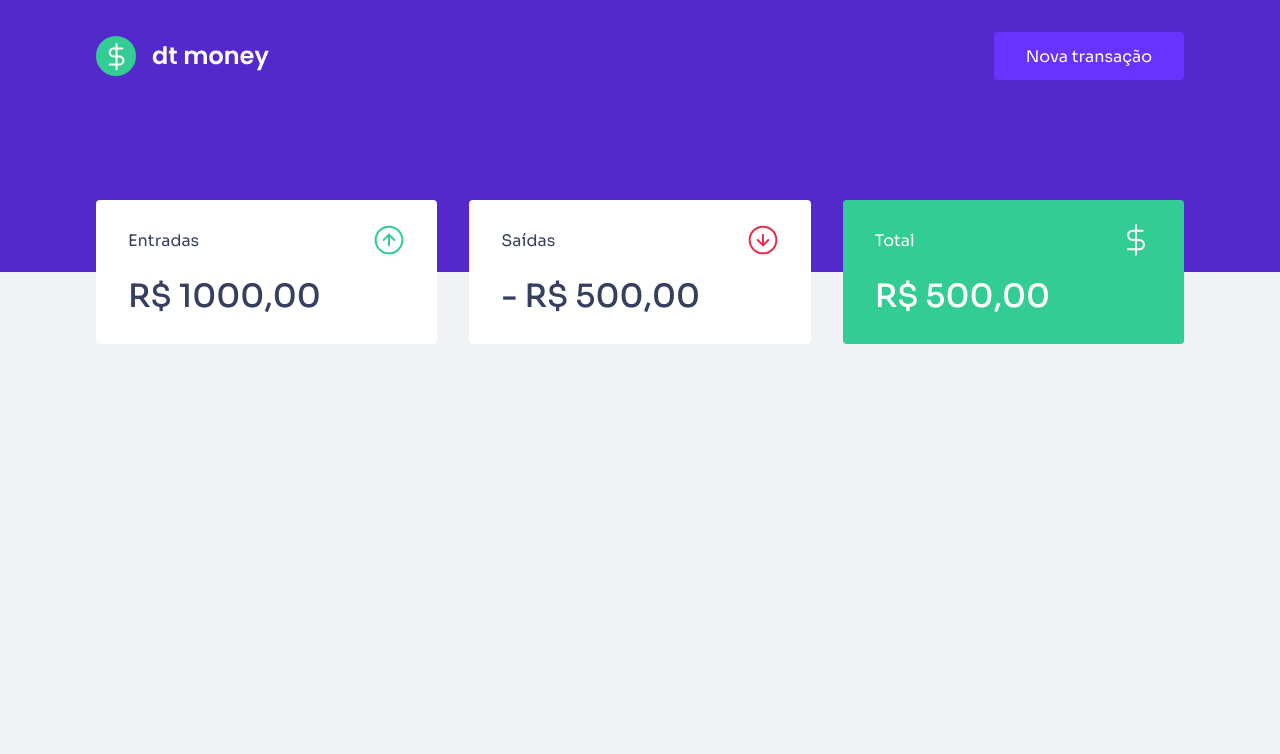
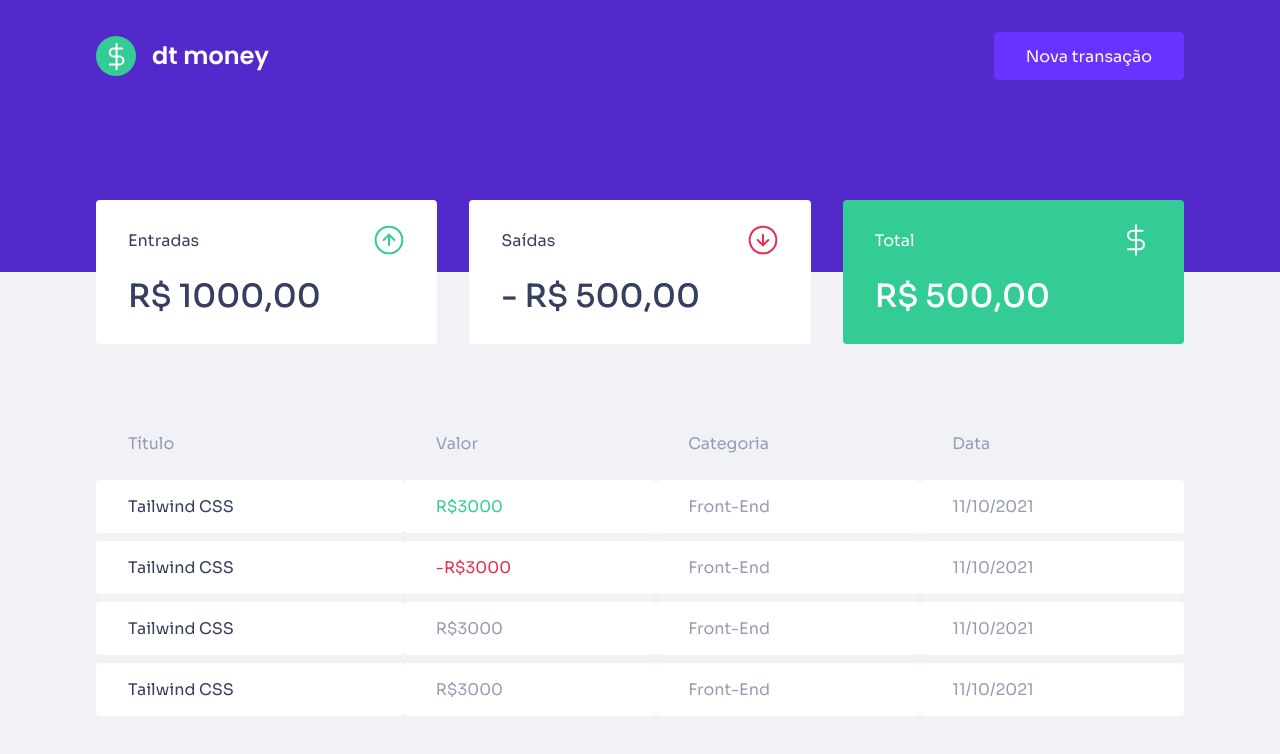
Before and after one commit to mayromyller/dtmoney, a React (Create React App) app: page / in a window 1280 px wide. Shown: the top 754 px of the page. Built offline with nearby package versions, Linux system fonts and the light colour scheme.

Commit message:
add transaction table component

```diff
--- a/src/components/Dashboard/index.tsx
+++ b/src/components/Dashboard/index.tsx
@@ -1,10 +1,12 @@
 import { Summary } from "../Summary";
+import { TransactionTable } from "../TransactionTable";
 import * as S from "./style";
 
 export function Dashboard() {
   return (
     <S.Container>
       <Summary />
+      <TransactionTable />
     </S.Container>
   );
 }
--- /dev/null
+++ b/src/components/TransactionTable/index.tsx
@@ -0,0 +1,44 @@
+import * as S from "./style";
+
+export function TransactionTable() {
+  return (
+    <S.Container>
+      <table>
+        <thead>
+          <tr>
+            <th>Título</th>
+            <th>Valor</th>
+            <th>Categoria</th>
+            <th>Data</th>
+          </tr>
+        </thead>
+        <tbody>
+          <tr>
+            <td>Tailwind CSS</td>
+            <td className="deposit">R$3000</td>
+            <td>Front-End</td>
+            <td>11/10/2021</td>
+          </tr>
+          <tr>
+            <td>Tailwind CSS</td>
+            <td className="withdraw">-R$3000</td>
+            <td>Front-End</td>
+            <td>11/10/2021</td>
+          </tr>
+          <tr>
+            <td>Tailwind CSS</td>
+            <td>R$3000</td>
+            <td>Front-End</td>
+            <td>11/10/2021</td>
+          </tr>
+          <tr>
+            <td>Tailwind CSS</td>
+            <td>R$3000</td>
+            <td>Front-End</td>
+            <td>11/10/2021</td>
+          </tr>
+        </tbody>
+      </table>
+    </S.Container>
+  );
+}
--- /dev/null
+++ b/src/components/TransactionTable/style.ts
@@ -0,0 +1,38 @@
+import styled from "styled-components";
+
+export const Container = styled.div`
+  margin-top: 4rem;
+
+  table {
+    width: 100%;
+    border-spacing: 0 0.5rem;
+
+    th {
+      color: var(--text-body);
+      font-weight: 400;
+      padding: 1rem 2rem;
+      text-align: left;
+      line-height: 1.5rem;
+    }
+
+    td {
+      padding: 1rem 2rem;
+      border: 0;
+      background: var(--shape);
+      color: var(--text-body);
+      border-radius: 0.25rem;
+
+      &:first-child {
+        color: var(--text-title);
+      }
+
+      &.deposit {
+        color: var(--green);
+      }
+
+      &.withdraw {
+        color: var(--red);
+      }
+    }
+  }
+`;
```
